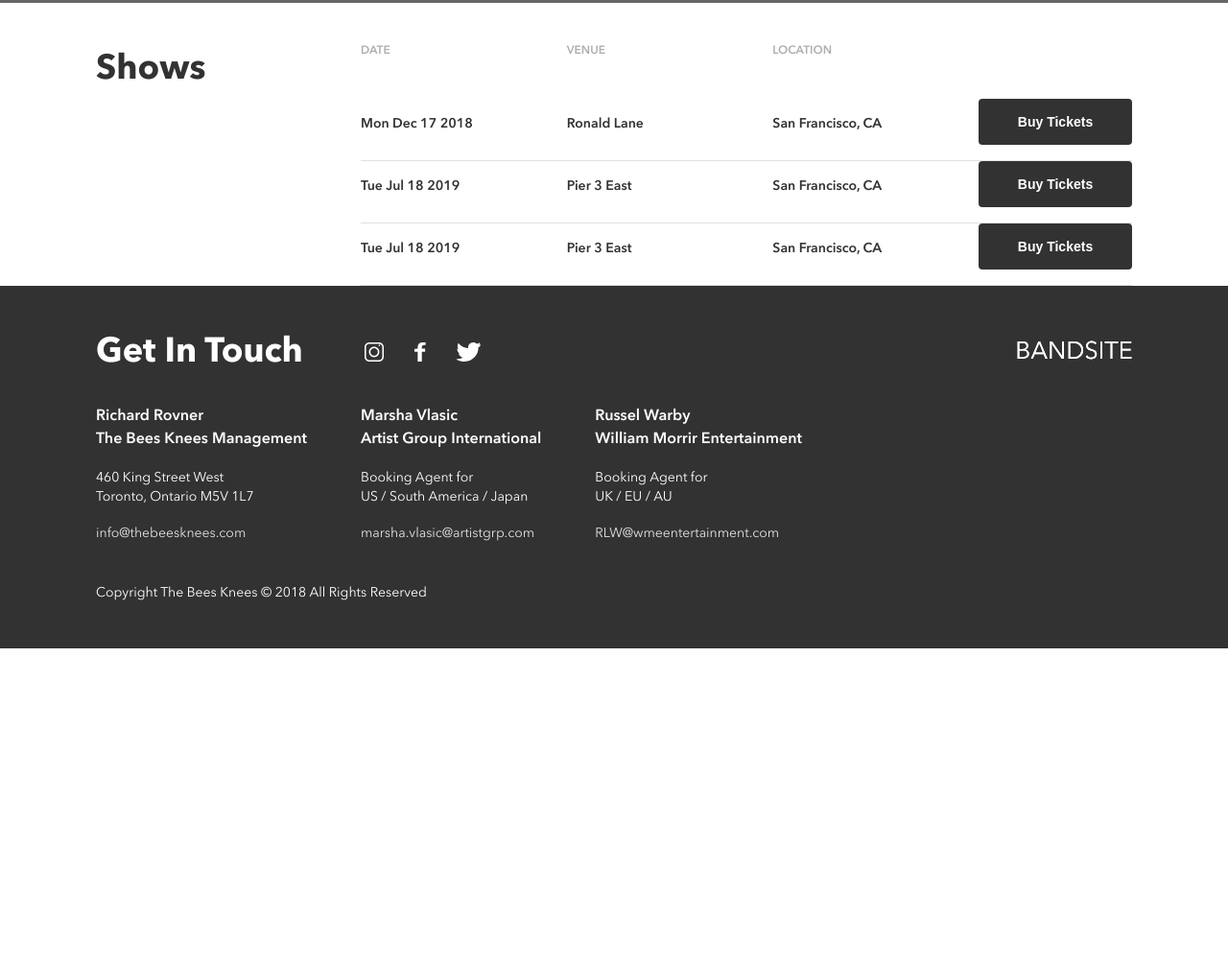
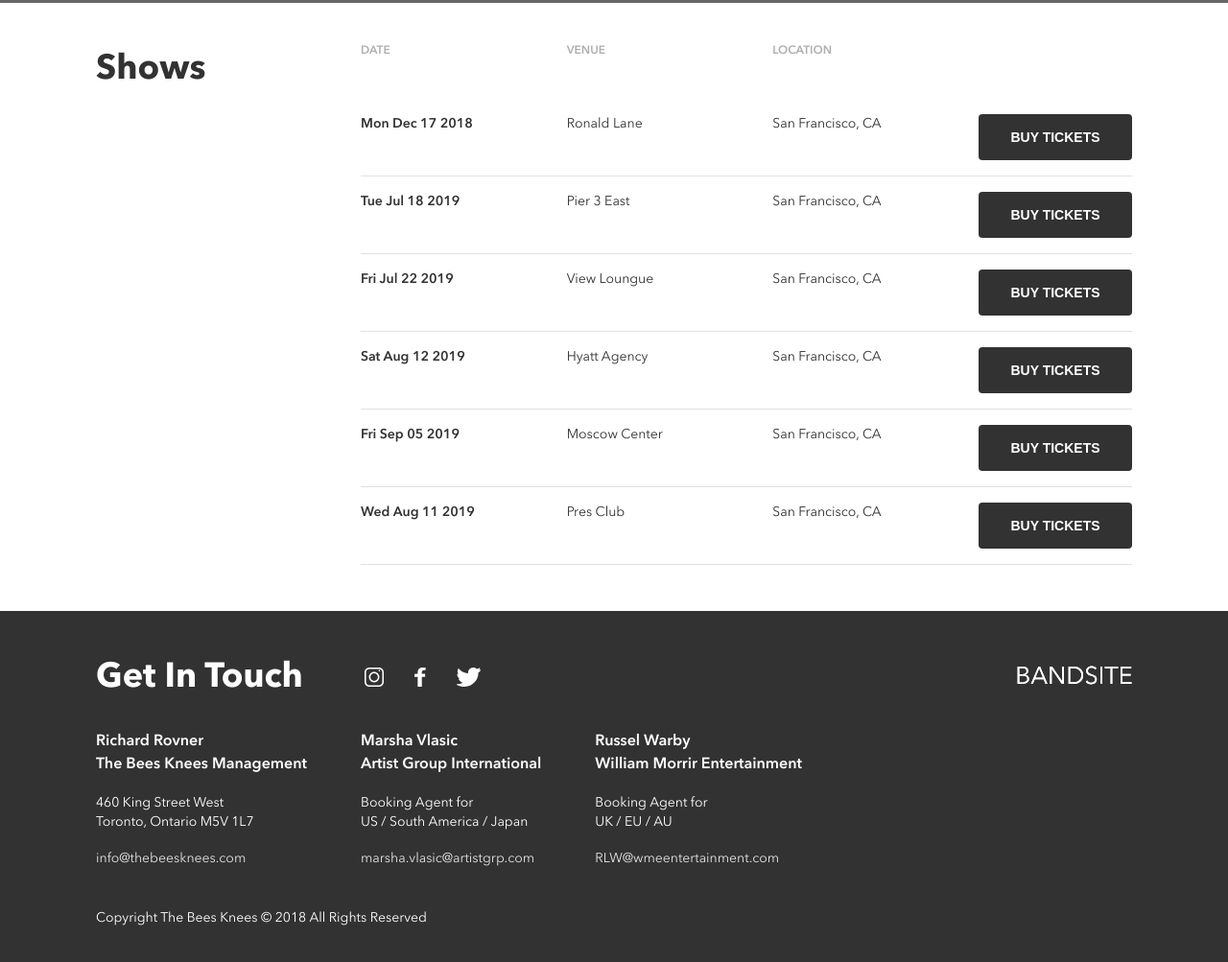
Before and after one commit to priyapen/priya-penugonda-bandsite, a plain HTML site: page sprint-two/shows.html in a window 1280 px wide. Shown: the part 747-1750 px from the top of the page at 96% size. Before the commit the page ends 1423 px from the top, so only its background shows below. Drawn offline with Linux system fonts and the light colour scheme; grey boxes are pictures that could not be loaded.

Commit message:
changed footer HTML on shows page and other styling adjustments

```diff
--- a/sprint-two/scripts/shows-script.js
+++ b/sprint-two/scripts/shows-script.js
@@ -15,12 +15,32 @@ let showArray = [{
     Venue: 'Pier 3 East',
     Location: 'San Francisco, CA',
     button: 'link to button',
-    }, {
-        Date: 'Tue Jul 18 2019',
-        Venue: 'Pier 3 East',
+    },
+    {
+        Date: 'Fri Jul 22 2019',
+        Venue: 'View Loungue',
         Location: 'San Francisco, CA',
         button: 'link to button',
-        }]
+    },
+    {
+        Date: 'Sat Aug 12 2019',
+        Venue: 'Hyatt Agency',
+        Location: 'San Francisco, CA',
+        button: 'link to button',
+    },
+    {
+        Date: 'Fri Sep 05 2019',
+        Venue: 'Moscow Center',
+        Location: 'San Francisco, CA',
+        button: 'link to button',
+    },
+    {
+        Date: 'Wed Aug 11 2019',
+        Venue: 'Pres Club',
+        Location: 'San Francisco, CA',
+        button: 'link to button',
+    },
+]
 
 const showDetails = document.querySelector('.show__details');
 
--- a/sprint-two/shows.html
+++ b/sprint-two/shows.html
@@ -84,6 +84,7 @@ However i am not going to fix that since i cannot find a more appropriate tag fo
 
                 <!-- FOOTER section -->
                 <footer class="footer">
+                    <div class="footer__wrapper">
                     <section class="footer__contact">
                         <h2 class="footer__contact-heading">Get In Touch</h2>
                         <div class="footer__contact-icons icons">
@@ -127,6 +128,7 @@ However i am not going to fix that since i cannot find a more appropriate tag fo
                         <!-- The following span class here to introduce a line break for screen sizes smaller than 768px using pseudoelements. -->
                         <span class="footer__copyrightspan">All Rights Reserved</span>
                     </small>
+                </div>
                 </footer>
     </main>
     <script src="./scripts/shows-script.js"></script>
--- a/sprint-two/styles/partials/_global.scss
+++ b/sprint-two/styles/partials/_global.scss
@@ -92,12 +92,13 @@
   background-color: $global;
   color: $global-light;
   font-weight: 600;
+  text-transform: uppercase;
   @include lists_contact;
   border-radius: 4px;
   border: none;
   flex-shrink: 0;
   padding: 12px;
-  margin-bottom: 16px;
+  margin: 16px 0;
 }
 
 %dividerline {
--- a/sprint-two/styles/shows.scss
+++ b/sprint-two/styles/shows.scss
@@ -172,6 +172,7 @@
 
 .shows {
   @extend %wrapper;
+  margin-bottom: 48px;
   @include desktop {
     display: flex;
     justify-content: space-between;
@@ -192,11 +193,11 @@
     }
   }
 
-  &__details {
-    // @include desktop {
+  // &__details {
+  //   // @include desktop {
 
-    // }
-  }
+  //   // }
+  // }
 
   &__label {
     display: none;
@@ -287,6 +288,7 @@
 
   &__venue {
     @extend .shows__date;
+    font-weight: 100;
   }
 
   &__locationlabel {
@@ -295,6 +297,7 @@
 
   &__location {
     @extend .shows__date;
+    font-weight: 100;
   }
 
   &__button {
```
Also changed, not shown: sprint-two/styles/shows.css. Lines whose indentation alone changed are shown as unchanged.
